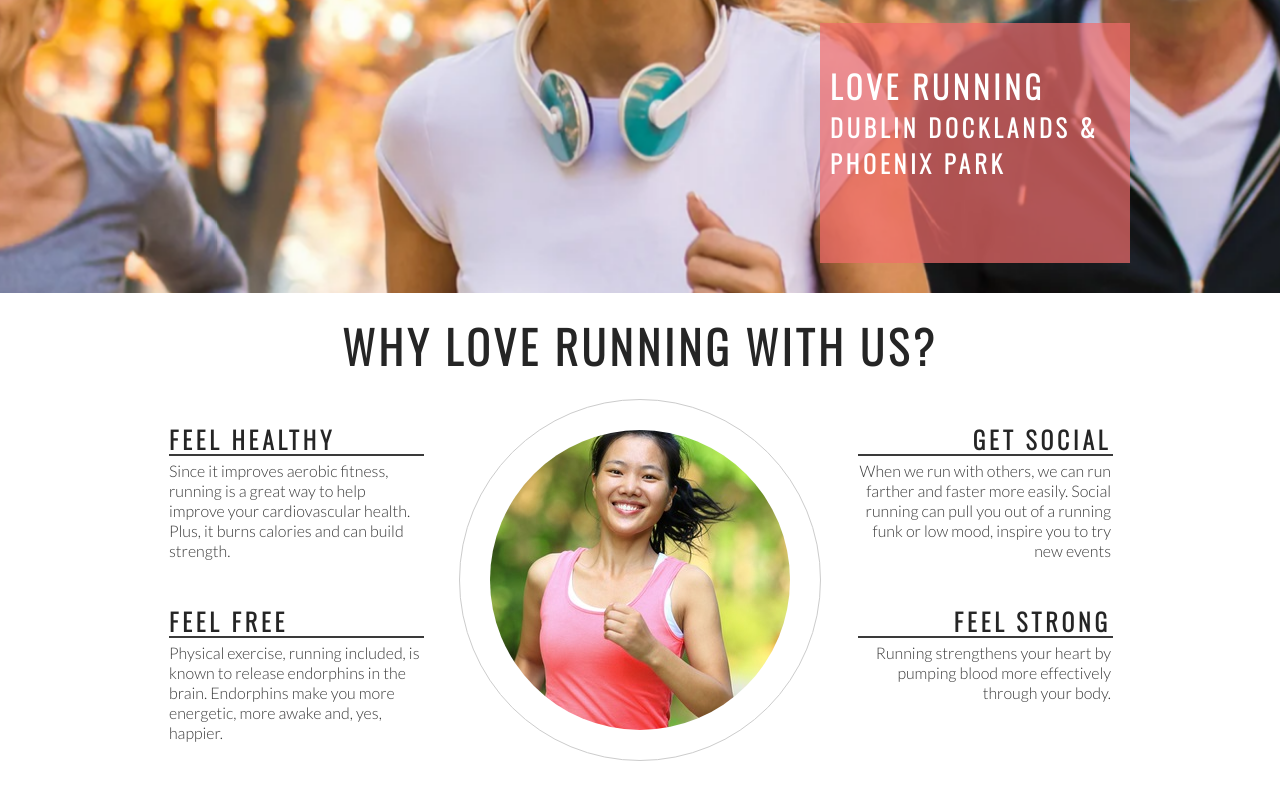
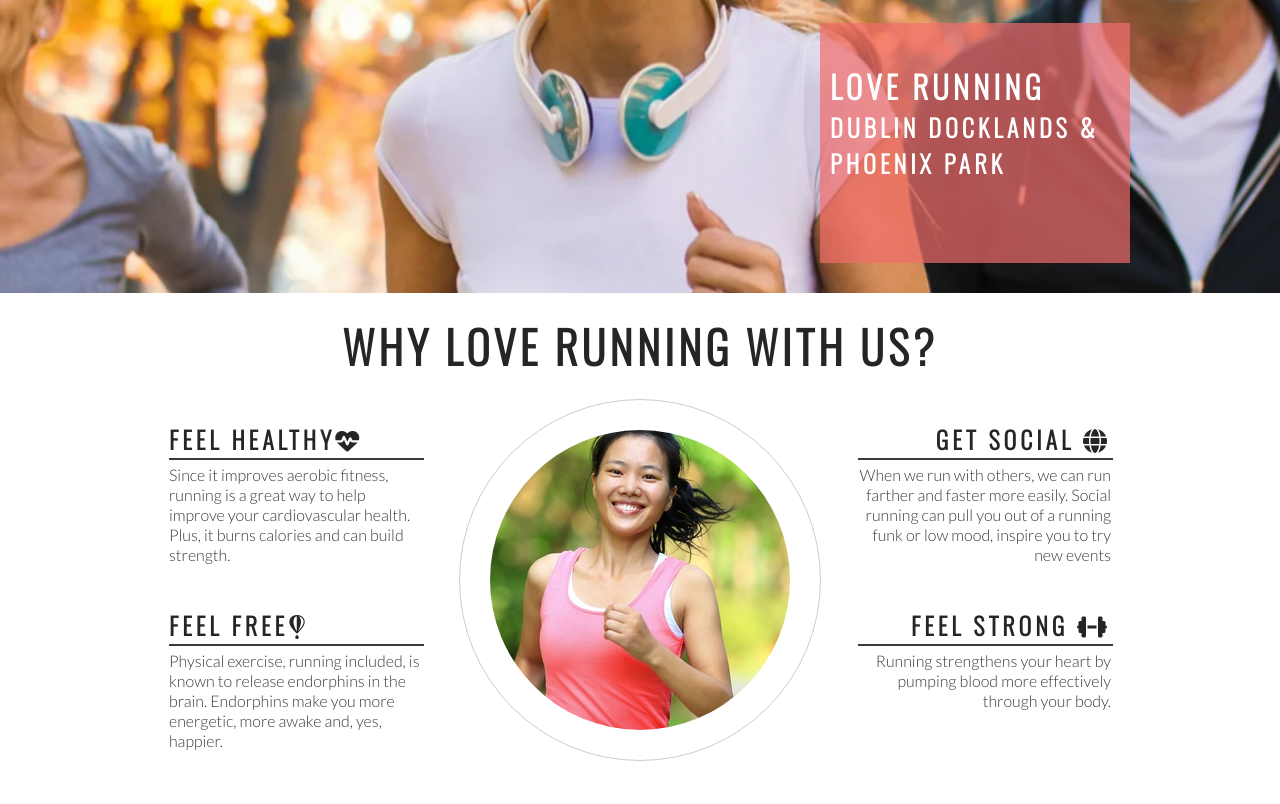
Before and after one commit to AlinaPanasenko/love-running, a plain HTML site: page index.html in a window 1280 px wide. Shown: the part 382-1186 px from the top of the page. Drawn offline with nearby package versions, Linux system fonts and the light colour scheme.

Commit message:
Add Font Awesome icons to club ethos section

```diff
--- a/index.html
+++ b/index.html
@@ -39,24 +39,24 @@
         <h2 id="welcome">Why Love Running With Us?</h2>
         <div id="left-about">
             <div class="left-about-heading">
-                <h2>Feel Healthy</h2>
+                <h2>Feel Healthy<i class="fa-solid fa-heart-pulse"></i></h2>
                 <hr>
                 <p>Since it improves aerobic fitness, running is a great way to help improve your cardiovascular health. Plus, it burns calories and can build strength.</p>
             </div>
             <div class="left-about-heading">
-                <h2>Feel Free</h2>
+                <h2>Feel Free<i class="fa-brands fa-fly"></i></h2>
                 <hr>
                 <p>Physical exercise, running included, is known to release endorphins in the brain. Endorphins make you more energetic, more awake and, yes, happier.</p>
             </div>
         </div>
         <div id="right-about">
             <div class="right-about-heading">
-                <h2>Get Social</h2>
+                <h2>Get Social <i class="fa-solid fa-globe"></i></h2>
                 <hr>
                 <p>When we run with others, we can run farther and faster more easily. Social running can pull you out of a running funk or low mood, inspire you to try new events</p>
             </div>
             <div class="right-about-heading">
-                <h2>Feel Strong</h2>
+                <h2>Feel Strong <i class="fa-solid fa-dumbbell"></i></h2>
                 <hr>
                 <p>Running strengthens your heart by pumping blood more effectively through your body.</p>
             </div>
@@ -70,8 +70,12 @@
         </div>
     </section>
     <section>Running locations, distances and times</section>
+
+    <footer>
+        social links here
+    </footer>
+
+    <!---- font avesome script ---->
+    <script src="https://kit.fontawesome.com/02f7c6c20a.js" crossorigin="anonymous"></script>
 </body>
-<footer>
-    social links here
-</footer>
 </html>
```
